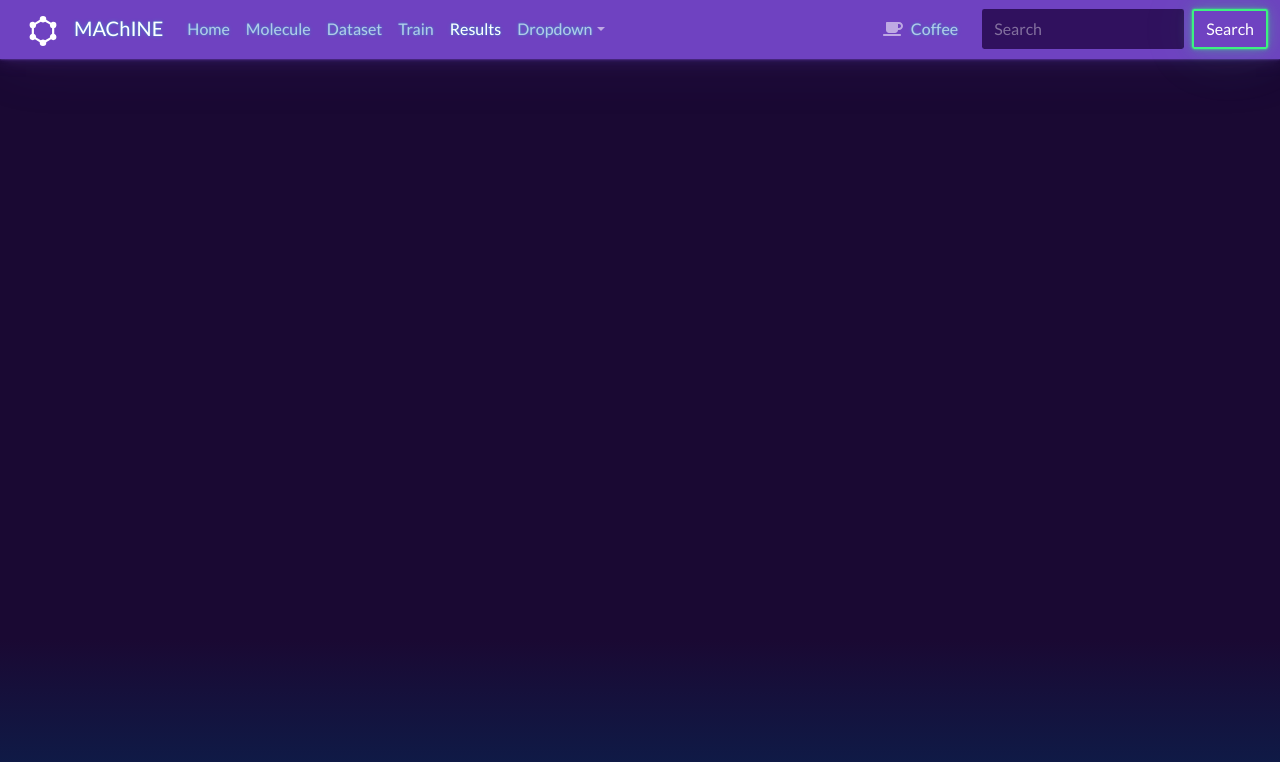
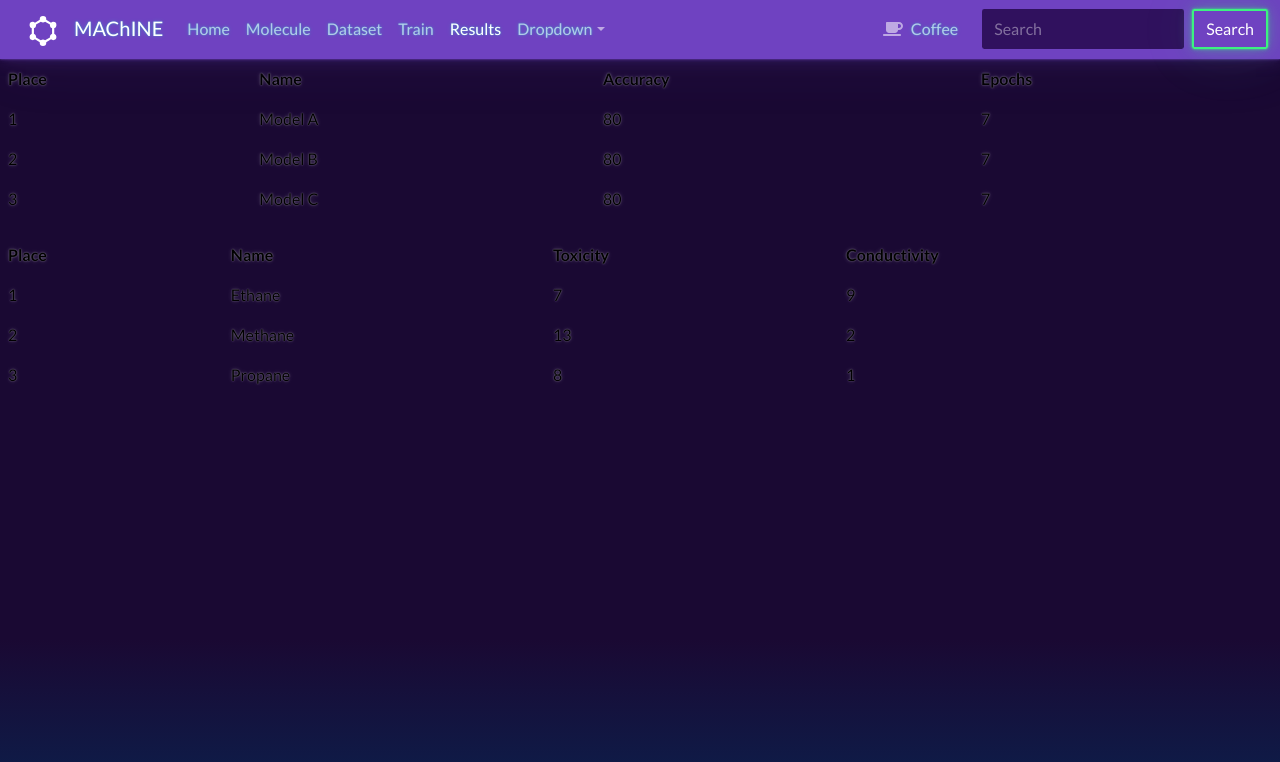
Before and after one commit to Robert-K/MAChINE, a React (Create React App) app in the folder frontend/: page /results in a window 1280 px wide. Shown: the top 762 px of the page. Built offline with nearby package versions, Linux system fonts and the light colour scheme.

Commit message:
ADD: model and molecule scoreboards, with routing

```diff
--- a/frontend/src/App.js
+++ b/frontend/src/App.js
@@ -1,4 +1,5 @@
 import React from 'react'
+import Scoreboards from './routes/Scoreboards.js'
 import './App.scss'
 import Topbar from './components/Topbar'
 import Start from './routes/Start.js'
@@ -16,7 +17,7 @@ function App() {
           <Route path="/molecule" element={<Start />}></Route>
           <Route path="/dataset" element={<Start />}></Route>
           <Route path="/train" element={<Start />}></Route>
-          <Route path="/results" element={<div />}></Route>
+          <Route path="/results" element={<Scoreboards />}></Route>
         </Routes>
       </BrowserRouter>
     </div>
--- a/frontend/src/components/Results.js
+++ /dev/null
@@ -1,5 +0,0 @@
-class Results extends React.Component {
-  render(){
-    return <h2>The results will be displayed here</h2>
-  }
-}
--- /dev/null
+++ b/frontend/src/components/Scoreboards/BestModels.js
@@ -0,0 +1,36 @@
+import React from 'react'
+import { Table } from 'react-bootstrap'
+
+export default function bestModels() {
+  const modelArray = [
+    { name: 'Model A', accuracy: 80, epochs: 7 },
+    { name: 'Model B', accuracy: 80, epochs: 7 },
+    { name: 'Model C', accuracy: 80, epochs: 7 },
+  ]
+  return (
+    <>
+      <Table bordered hover>
+        <thead>
+          <tr>
+            <th>Place</th>
+            <th>Name</th>
+            <th>Accuracy</th>
+            <th>Epochs</th>
+          </tr>
+        </thead>
+        <tbody>{modelArray.map(renderModel)}</tbody>
+      </Table>
+    </>
+  )
+}
+
+function renderModel(model, index) {
+  return (
+    <tr key={index}>
+      <td>{index + 1}</td>
+      <td>{model.name}</td>
+      <td>{model.accuracy}</td>
+      <td>{model.epochs}</td>
+    </tr>
+  )
+}
--- /dev/null
+++ b/frontend/src/components/Scoreboards/BestMolecules.js
@@ -0,0 +1,36 @@
+import React from 'react'
+import { Table } from 'react-bootstrap'
+
+export default function bestMolecules() {
+  const moleculeArray = [
+    { name: 'Ethane', toxicity: 7, conductivity: 9 },
+    { name: 'Methane', toxicity: 13, conductivity: 2 },
+    { name: 'Propane', toxicity: 8, conductivity: 1 },
+  ]
+  return (
+    <>
+      <Table bordered hover>
+        <thead>
+          <tr>
+            <th>Place</th>
+            <th>Name</th>
+            <th>Toxicity</th>
+            <th>Conductivity</th>
+          </tr>
+        </thead>
+        <tbody>{moleculeArray.map(renderMolecule)}</tbody>
+      </Table>
+    </>
+  )
+}
+
+function renderMolecule(molecule, index) {
+  return (
+    <tr key={index}>
+      <td>{index + 1}</td>
+      <td>{molecule.name}</td>
+      <td>{molecule.toxicity}</td>
+      <td>{molecule.conductivity}</td>
+    </tr>
+  )
+}
--- /dev/null
+++ b/frontend/src/routes/Scoreboards.js
@@ -0,0 +1,13 @@
+import React from 'react'
+import BestModels from '../components/Scoreboards/BestModels'
+import BestMolecules from '../components/Scoreboards/BestMolecules'
+
+// TODO: align column widths
+export default function scoreboards() {
+  return (
+    <div>
+      <BestModels />
+      <BestMolecules />
+    </div>
+  )
+}
```
